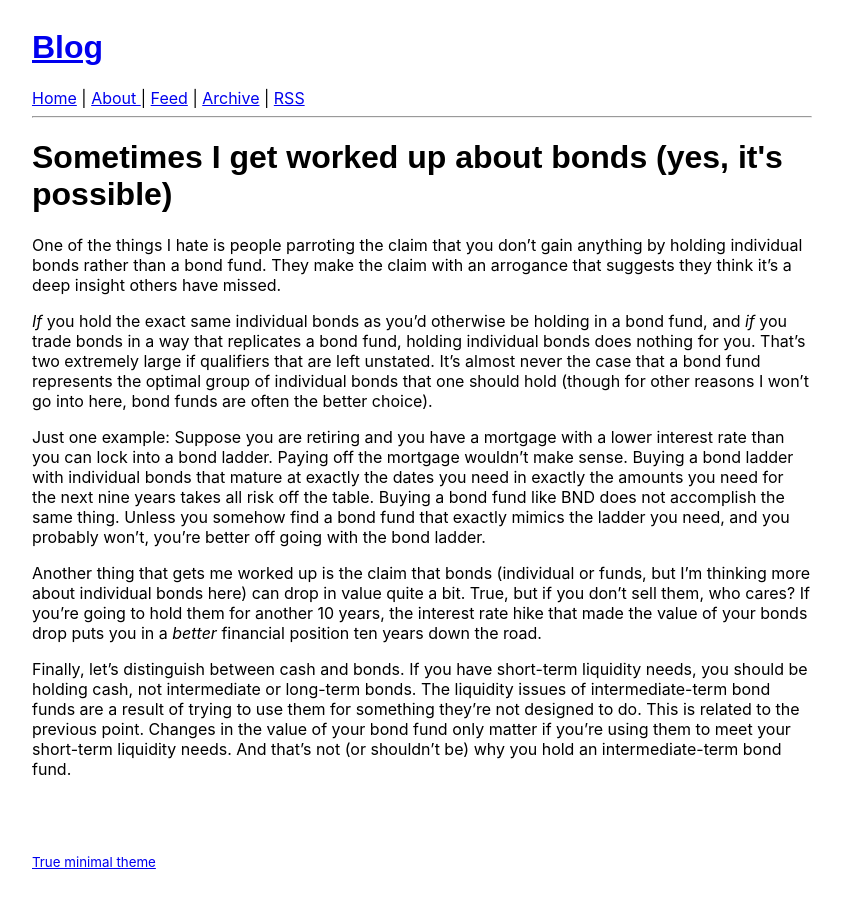
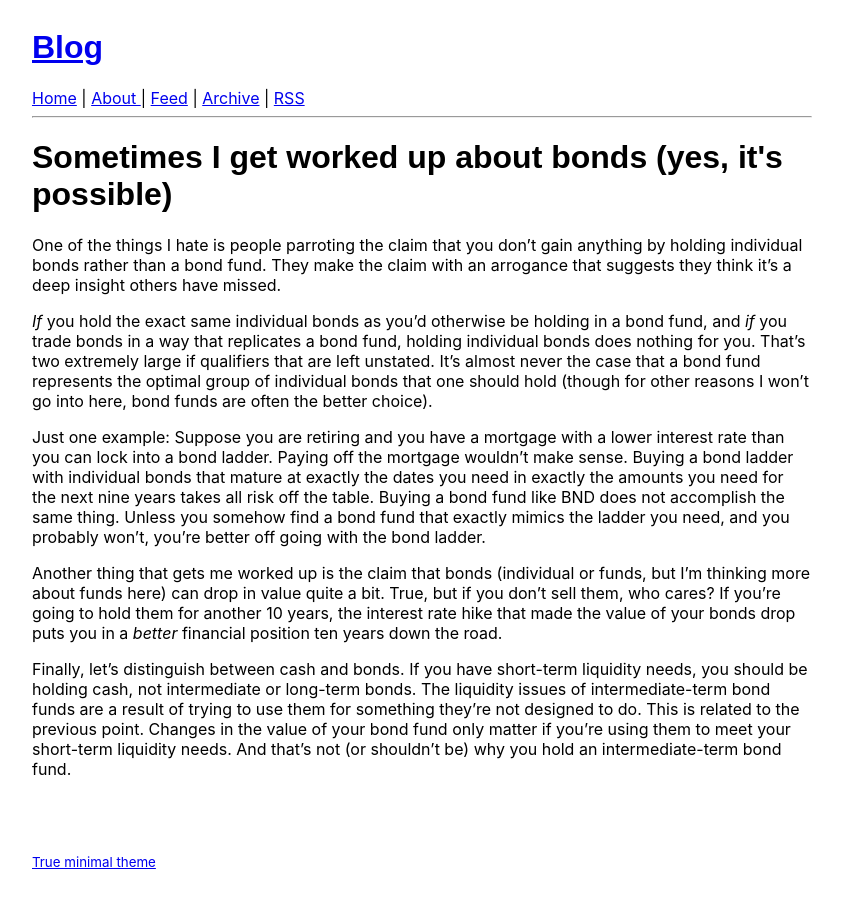
Before and after one commit to bachmeil/the-blog, a Jekyll site: the page built from _posts/2026-09-02-funds-vs-bonds.md, in a window 1280 px wide. Shown: the whole page, without its empty margins (218-1061 px from the left). Built offline with Jekyll 4.4.1, drawn with Linux system fonts in a browser that asks for light colours.

Commit message:
Post on bonds

```diff
--- a/_posts/2026-09-02-funds-vs-bonds.md
+++ b/_posts/2026-09-02-funds-vs-bonds.md
@@ -8,6 +8,6 @@ One of the things I hate is people parroting the claim that you don't gain anyth
 
 Just one example: Suppose you are retiring and you have a mortgage with a lower interest rate than you can lock into a bond ladder. Paying off the mortgage wouldn't make sense. Buying a bond ladder with individual bonds that mature at exactly the dates you need in exactly the amounts you need for the next nine years takes all risk off the table. Buying a bond fund like BND does not accomplish the same thing. Unless you somehow find a bond fund that exactly mimics the ladder you need, and you probably won't, you're better off going with the bond ladder.
 
-Another thing that gets me worked up is the claim that bonds (individual or funds, but I'm thinking more about individual bonds here) can drop in value quite a bit. True, but if you don't sell them, who cares? If you're going to hold them for another 10 years, the interest rate hike that made the value of your bonds drop puts you in a *better* financial position ten years down the road.
+Another thing that gets me worked up is the claim that bonds (individual or funds, but I'm thinking more about funds here) can drop in value quite a bit. True, but if you don't sell them, who cares? If you're going to hold them for another 10 years, the interest rate hike that made the value of your bonds drop puts you in a *better* financial position ten years down the road.
 
 Finally, let's distinguish between cash and bonds. If you have short-term liquidity needs, you should be holding cash, not intermediate or long-term bonds. The liquidity issues of intermediate-term bond funds are a result of trying to use them for something they're not designed to do. This is related to the previous point. Changes in the value of your bond fund only matter if you're using them to meet your short-term liquidity needs. And that's not (or shouldn't be) why you hold an intermediate-term bond fund.
```
